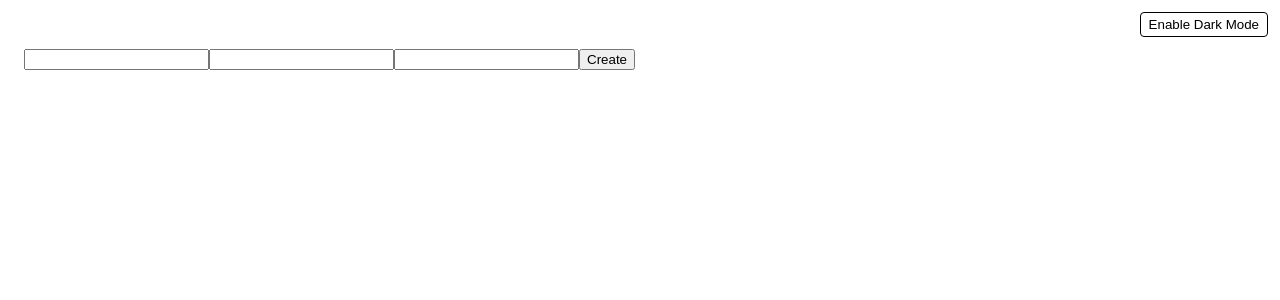
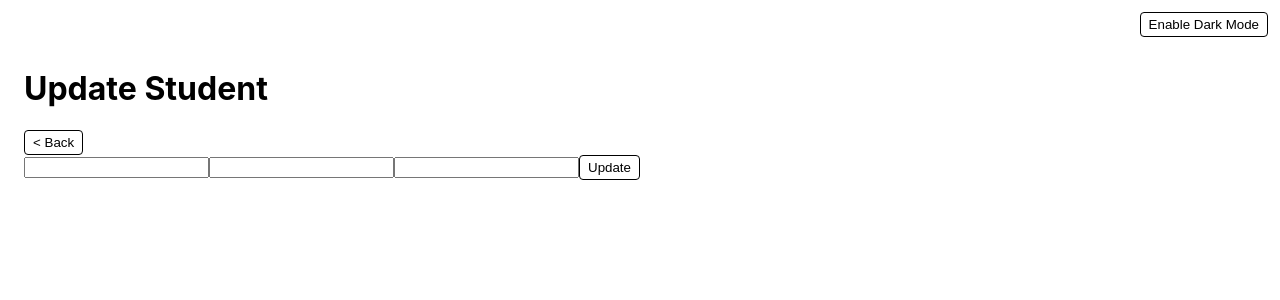
Before and after one commit to marcgarygray/zoominfo-student-crud, a React (Create React App) app in the folder client/: page /student/1 in a window 1280 px wide. Shown: the top 300 px of the page. Built offline with nearby package versions, Linux system fonts and the light colour scheme; no server answers.

Commit message:
student form

```diff
--- a/client/src/components/button.tsx
+++ b/client/src/components/button.tsx
@@ -21,7 +21,10 @@ const StyledButton = styled.button<{ $theme: Theme }>`
   padding: 4px 8px;
   cursor: pointer;
   transition: all 0.2s ease-in-out;
-  &:hover {
+  &:disabled {
+    cursor: not-allowed;
+  }
+  &:hover&:not(:disabled) {
     background: ${colors.white20};
   }
   ${({ $theme }) =>
@@ -29,7 +32,7 @@ const StyledButton = styled.button<{ $theme: Theme }>`
     css`
       color: ${colors.white20};
       border-color: ${colors.white20};
-      &:hover {
+      &:hover&:not(:disabled) {
         background: ${colors.nearlyBlack90};
         color: ${colors.white};
         border-color: ${colors.white};
--- a/client/src/components/student-list-page-header.tsx
+++ b/client/src/components/student-list-page-header.tsx
@@ -1,29 +1,26 @@
 import { Button } from './button';
 import styled from 'styled-components';
 type ListHeaderProps = {
-  bulkDeleting: boolean;
-  tableLoading: boolean;
+  disableAddButton: boolean;
+  disableBulkDeleteButton: boolean;
   onAddStudentClick: () => void;
   onBulkDeleteClick: () => void;
 };
 
 export function ListHeader({
-  bulkDeleting,
-  tableLoading,
+  disableAddButton,
+  disableBulkDeleteButton,
   onAddStudentClick,
   onBulkDeleteClick,
 }: ListHeaderProps) {
   return (
     <Row>
-      <h1>Student List</h1>
+      <h1>Students</h1>
       <ButtonGroup>
-        <Button
-          disabled={tableLoading || bulkDeleting}
-          onClick={onBulkDeleteClick}
-        >
+        <Button disabled={disableBulkDeleteButton} onClick={onBulkDeleteClick}>
           Deleted Selected Students
         </Button>
-        <Button disabled={bulkDeleting} onClick={onAddStudentClick}>
+        <Button disabled={disableAddButton} onClick={onAddStudentClick}>
           Add Student
         </Button>
       </ButtonGroup>
--- a/client/src/components/table-filters.tsx
+++ b/client/src/components/table-filters.tsx
@@ -27,7 +27,8 @@ export function TableFilters({
       <div>
         <Label>Filter by class:</Label>
         <Select $theme={theme} onChange={onClassFilterChange}>
-          <option value="0">None</option>
+          <option value="-1">No filter applied</option>
+          <option value="0">No classes</option>
           {classes.map((_class) => (
             <option key={_class.id} value={_class.id}>
               {_class.name}
--- a/client/src/pages/student.tsx
+++ b/client/src/pages/student.tsx
@@ -1,17 +1,53 @@
-import { useState } from 'react';
-import { useParams } from 'react-router-dom';
+import { useEffect, useMemo, useState } from 'react';
+import { useNavigate, useParams } from 'react-router-dom';
 import { Page } from '../components/page';
-import { post } from '../utils';
+import { get, post, update } from '../utils';
+import { Button } from '../components/button';
 
 export function Student() {
   const [firstName, setFirstName] = useState('');
   const [lastName, setLastName] = useState('');
   const [age, setAge] = useState('');
+  const [fetching, setFetching] = useState(false);
+
+  const navigate = useNavigate();
   const { id } = useParams();
 
-  const createStudent = async () => {
+  const isNewStudent = id === 'new';
+
+  /**
+   * Future improvement:
+   * The button should be disabled if it's an update of a current resource
+   * but no fields have been edited (form should be dirty).
+   * Tracking the dirty state is outside of the scope of this effort
+   * and can be handled by a library (React Hook Form, for instance)
+   */
+  const disableButton = useMemo(() => {
+    return firstName === '' || lastName === '' || age === '' || fetching;
+  }, [age, fetching, firstName, lastName]);
+
+  useEffect(() => {
+    const idNumber = Number(id);
+    if (Number.isNaN(idNumber)) {
+      return;
+    }
+
+    const fetchStudentData = async () => {
+      const response = await get(`/student/${idNumber}`);
+      const responseBody = await response.json();
+      setFirstName(responseBody.firstName);
+      setLastName(responseBody.lastName);
+      setAge(responseBody.age);
+    };
+
+    void fetchStudentData();
+  }, [id]);
+
+  const createOrUpdateStudent = async () => {
+    setFetching(true);
     try {
-      const response = await post({
+      if (isNewStudent) {
+        await post({
           url: '/student',
           body: {
             firstName,
@@ -19,11 +55,30 @@ export function Student() {
             age: Number(age),
           },
         });
-      console.log(response);
-    } catch {}
+      } else {
+        await update({
+          student: {
+            firstName,
+            lastName,
+            age: Number(age),
+            id: Number(id),
+          },
+        });
+      }
+      // this might not be the best UX - perhaps a success toast instead?
+      // out of scope for this effort
+      navigate('/students');
+    } catch (e) {
+      console.error(e);
+    } finally {
+      setFetching(false);
+    }
   };
+
   return (
     <Page>
+      <h1>{isNewStudent ? 'Create' : 'Update'} Student</h1>
+      <Button onClick={() => navigate('/students')}>&lt; Back</Button>
       <form>
         <input
           type="text"
@@ -40,9 +95,13 @@ export function Student() {
           value={age}
           onChange={(e) => setAge(e.target.value)}
         />
-        <button type="button" onClick={createStudent}>
-          Create
-        </button>
+        <Button
+          type="button"
+          disabled={disableButton}
+          onClick={createOrUpdateStudent}
+        >
+          {isNewStudent ? 'Create' : 'Update'}
+        </Button>
       </form>
     </Page>
   );
--- a/client/src/pages/students.tsx
+++ b/client/src/pages/students.tsx
@@ -45,7 +45,7 @@ export function Students() {
     column: SortableColumn.LastName,
     direction: SortDirection.ASC,
   });
-  const [classFilter, setClassFilter] = useState(0);
+  const [classFilter, setClassFilter] = useState(-1);
   const [searchString, setSearchString] = useState('');
 
   /**
@@ -96,6 +96,7 @@ export function Students() {
 
   // prevent users with slow connections from clicking buttons while a resource is being deleted
   const [deleting, setDeleting] = useState(0);
+  // Future improvement - destructive actions should have a confirmation modal or similar
   const onSingleDeleteClick = async (id: number) => {
     setDeleting(id);
     try {
@@ -110,6 +111,7 @@ export function Students() {
 
   // prevent users with slow connections from clicking buttons while resources are being deleted
   const [bulkDeleting, setBulkDeleting] = useState(false);
+  // Future improvement - destructive actions should have a confirmation modal or similar
   const onBulkDeleteClick = async () => {
     setBulkDeleting(true);
     try {
@@ -138,8 +140,10 @@ export function Students() {
   return (
     <Page>
       <ListHeader
-        bulkDeleting={bulkDeleting}
-        tableLoading={loading}
+        disableAddButton={bulkDeleting}
+        disableBulkDeleteButton={
+          bulkDeleting || loading || Object.keys(selectedStudents).length === 0
+        }
         onAddStudentClick={() => navigate('/student/new')}
         onBulkDeleteClick={onBulkDeleteClick}
       />
--- a/client/src/utils.ts
+++ b/client/src/utils.ts
@@ -20,6 +20,18 @@ export function post({
   return fetch(url, {
     method: 'POST',
     body: JSON.stringify(body),
+    headers: { 'Content-Type': 'application/json' },
+  });
+}
+
+export function update({
+  student,
+}: {
+  student: Partial<Student> & { id: number };
+}) {
+  return fetch(`/student/${student.id}`, {
+    method: 'PUT',
+    body: JSON.stringify(student),
     headers: { 'Content-Type': 'application/json' },
   });
 }
@@ -66,10 +78,17 @@ export function getSortedAndFilteredStudents({
       // filter first so we have to sort less items
       .filter((student) => {
         let exclude = false;
-        if (classFilter !== 0) {
-          exclude =
-            student.classes.find((_class) => _class.id === classFilter) ===
-            undefined;
+        // classFilter === -1 means no filtering applied
+        if (classFilter !== -1) {
+          // classFilter === 0 means show only students not enrolled in any classes
+          if (classFilter === 0) {
+            exclude = student.classes.length > 0;
+            // otherwise, filter by the selected class
+          } else {
+            exclude =
+              student.classes.find((_class) => _class.id === classFilter) ===
+              undefined;
+          }
         }
         // we only need to keep checking if we aren't already excluding the record
         if (!exclude && searchString !== '') {
```
Lines whose indentation alone changed are shown as unchanged.
